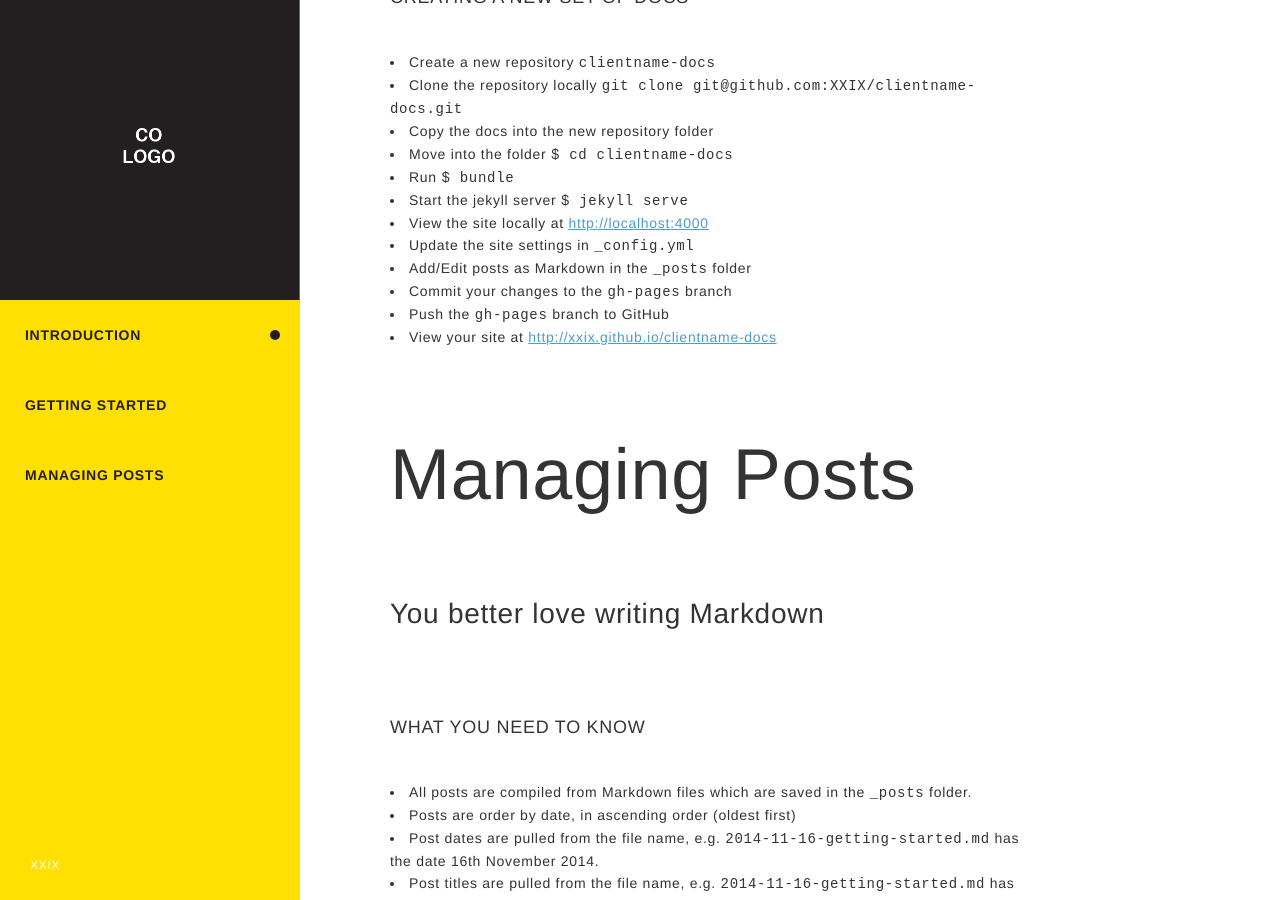
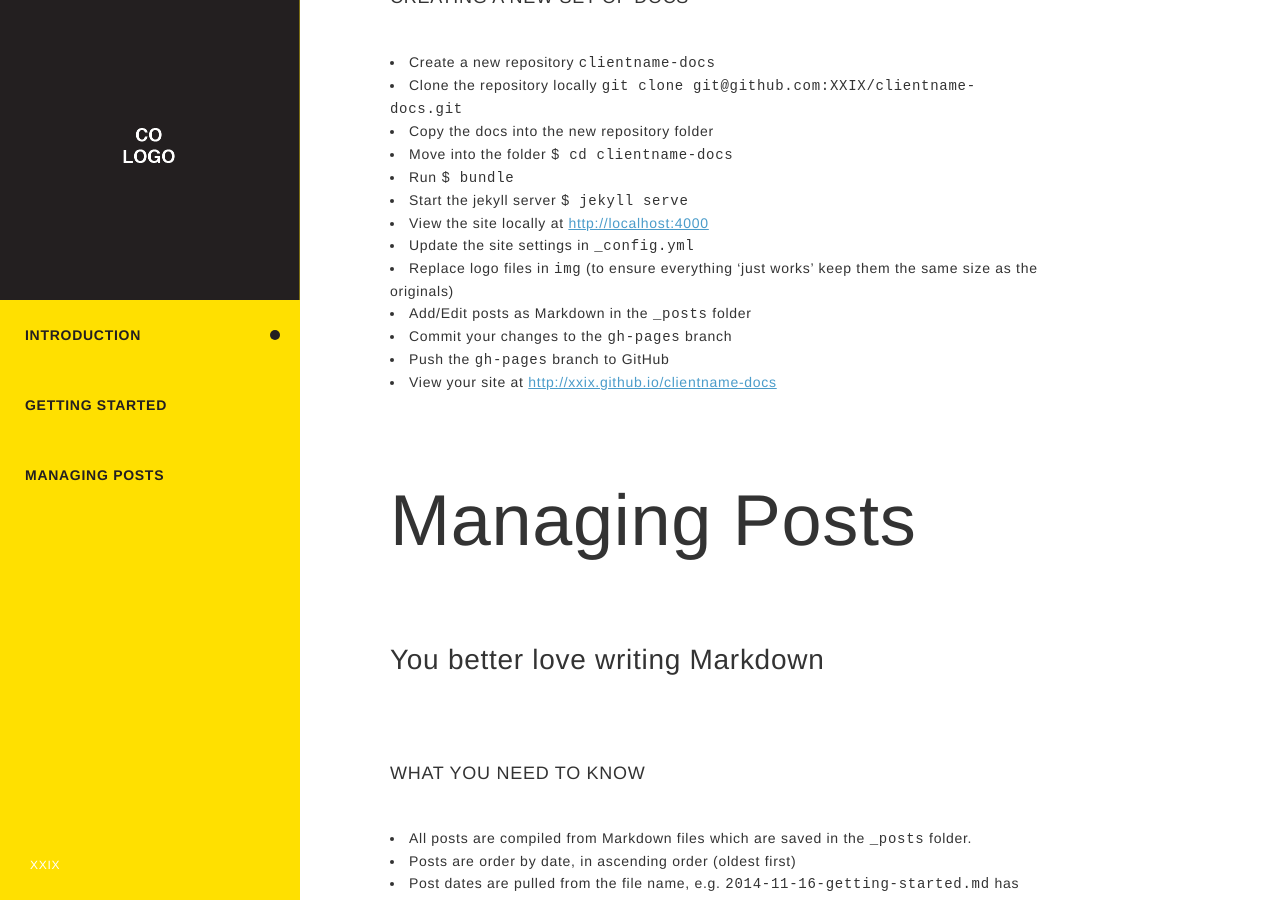
Before and after one commit to XXIX/xxix-docs, a Jekyll site: the page built from index.html, in a window 1280 px wide and 900 px high, scrolled down 1650 px. Built offline with Jekyll 4.4.1, drawn with Linux system fonts in a browser that asks for light colours.

Commit message:
Add logo details to getting started

```diff
--- a/_posts/2014-11-16-getting-started.markdown
+++ b/_posts/2014-11-16-getting-started.markdown
@@ -15,6 +15,7 @@
 + Start the jekyll server `$ jekyll serve`
 + View the site locally at [http://localhost:4000](http://localhost:4000)
 + Update the site settings in `_config.yml`
++ Replace logo files in `img` (to ensure everything ‘just works’ keep them the same size as the originals)
 + Add/Edit posts as Markdown in the `_posts` folder
 + Commit your changes to the `gh-pages` branch
 + Push the `gh-pages` branch to GitHub
```
